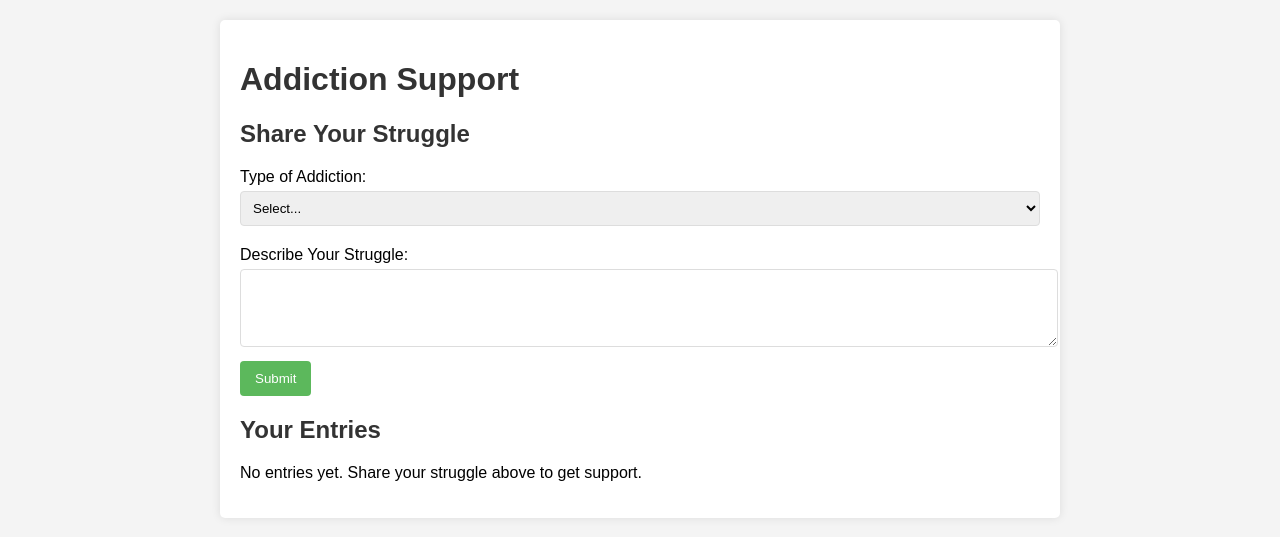
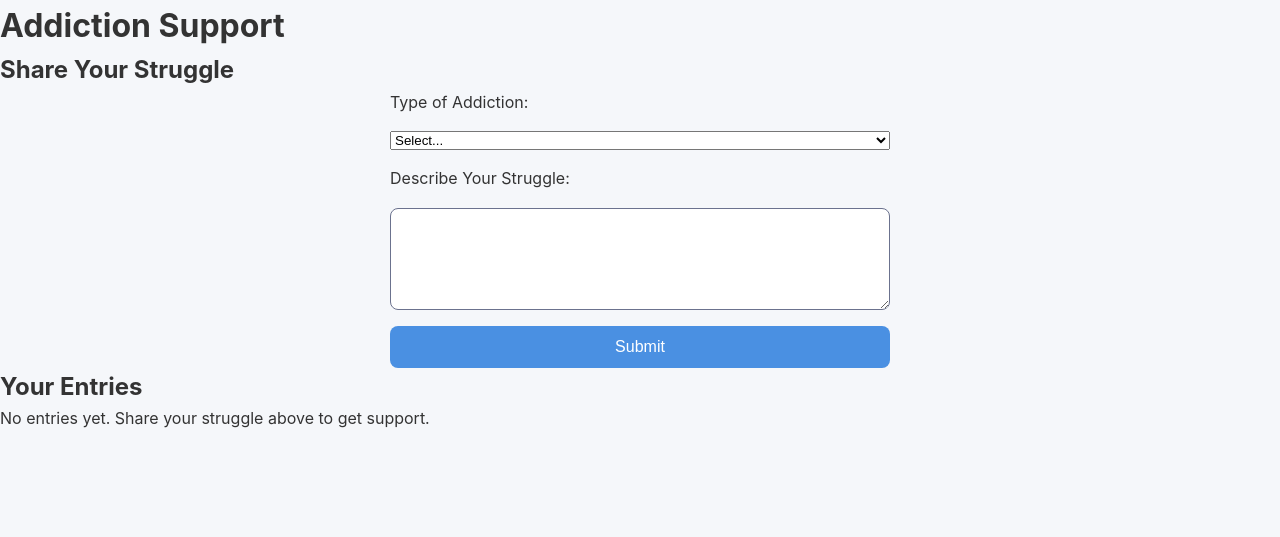
Before and after one commit to MarcSurpris/addiction-support, a Flask app: template templates/index.html in a window 1280 px wide. Shown: the top 537 px of the page. Run offline with Flask 3, Linux system fonts and the light colour scheme; the template is opened without the code that fills it, so the values that code supplies are empty.

Commit message:
Updated base.html and added new folders

```diff
--- /dev/null
+++ b/static/style.css
@@ -0,0 +1,235 @@
+/* Reset default styles for consistency */
+* {
+    margin: 0;
+    padding: 0;
+    box-sizing: border-box;
+}
+
+/* Define color palette */
+:root {
+    --primary-color: #4A90E2; /* Soft blue for trust and calmness */
+    --secondary-color: #6B728E; /* Muted gray for professionalism */
+    --accent-color: #9B59B6; /* Gentle purple for hope and support */
+    --background-color: #F5F7FA; /* Light gray-blue for clean background */
+    --text-color: #333333; /* Dark gray for readability */
+    --highlight-color: #FFD700; /* Subtle gold for emphasis */
+    --card-bg: #FFFFFF; /* White for cards and sections */
+    --shadow: 0 4px 8px rgba(0, 0, 0, 0.1); /* Soft shadow for depth */
+}
+
+/* General body styling */
+body {
+    font-family: 'Inter', -apple-system, BlinkMacSystemFont, 'Segoe UI', Roboto, sans-serif;
+    background-color: var(--background-color);
+    color: var(--text-color);
+    line-height: 1.6;
+    font-size: 16px;
+}
+
+/* Header styling */
+header {
+    background: linear-gradient(135deg, var(--primary-color), var(--accent-color));
+    color: #FFFFFF;
+    padding: 2rem 0;
+    text-align: center;
+    box-shadow: var(--shadow);
+}
+
+header h1 {
+    font-size: 2.5rem;
+    font-weight: 700;
+    letter-spacing: 1px;
+}
+
+header p {
+    font-size: 1.2rem;
+    opacity: 0.9;
+}
+
+/* Navigation bar */
+nav {
+    background-color: var(--card-bg);
+    padding: 1rem;
+    box-shadow: var(--shadow);
+}
+
+nav ul {
+    list-style: none;
+    display: flex;
+    justify-content: center;
+    gap: 2rem;
+}
+
+nav a {
+    color: var(--text-color);
+    text-decoration: none;
+    font-weight: 500;
+    transition: color 0.3s ease;
+}
+
+nav a:hover {
+    color: var(--accent-color);
+}
+
+/* Main content container */
+main {
+    max-width: 1200px;
+    margin: 2rem auto;
+    padding: 0 1rem;
+}
+
+/* Section styling */
+section {
+    background-color: var(--card-bg);
+    padding: 2rem;
+    border-radius: 12px;
+    margin-bottom: 2rem;
+    box-shadow: var(--shadow);
+    transition: transform 0.3s ease;
+}
+
+section:hover {
+    transform: translateY(-5px);
+}
+
+section h2 {
+    color: var(--primary-color);
+    font-size: 1.8rem;
+    margin-bottom: 1rem;
+}
+
+section p {
+    color: var(--text-color);
+    margin-bottom: 1rem;
+}
+
+/* Buttons */
+button, .btn {
+    background-color: var(--primary-color);
+    color: #FFFFFF;
+    padding: 0.75rem 1.5rem;
+    border: none;
+    border-radius: 8px;
+    font-size: 1rem;
+    font-weight: 500;
+    cursor: pointer;
+    transition: background-color 0.3s ease, transform 0.2s ease;
+}
+
+button:hover, .btn:hover {
+    background-color: var(--accent-color);
+    transform: scale(1.05);
+}
+
+/* Call-to-action button */
+.cta {
+    background-color: var(--highlight-color);
+    color: var(--text-color);
+    font-weight: 600;
+}
+
+.cta:hover {
+    background-color: #FFC107;
+}
+
+/* Form styling */
+form {
+    display: flex;
+    flex-direction: column;
+    gap: 1rem;
+    max-width: 500px;
+    margin: 0 auto;
+}
+
+input, textarea {
+    padding: 0.75rem;
+    border: 1px solid var(--secondary-color);
+    border-radius: 8px;
+    font-size: 1rem;
+    transition: border-color 0.3s ease;
+}
+
+input:focus, textarea:focus {
+    outline: none;
+    border-color: var(--primary-color);
+    box-shadow: 0 0 5px rgba(74, 144, 226, 0.3);
+}
+
+/* Footer styling */
+footer {
+    background-color: var(--secondary-color);
+    color: #FFFFFF;
+    text-align: center;
+    padding: 1.5rem;
+    margin-top: 2rem;
+}
+
+footer a {
+    color: var(--highlight-color);
+    text-decoration: none;
+}
+
+footer a:hover {
+    text-decoration: underline;
+}
+
+/* Responsive design */
+@media (max-width: 768px) {
+    header h1 {
+        font-size: 2rem;
+    }
+
+    nav ul {
+        flex-direction: column;
+        align-items: center;
+    }
+
+    section {
+        padding: 1.5rem;
+    }
+
+    .btn {
+        padding: 0.5rem 1rem;
+    }
+}
+
+/* Card layout for support resources or testimonials */
+.card-container {
+    display: grid;
+    grid-template-columns: repeat(auto-fit, minmax(250px, 1fr));
+    gap: 1.5rem;
+}
+
+.card {
+    background-color: var(--card-bg);
+    padding: 1.5rem;
+    border-radius: 12px;
+    box-shadow: var(--shadow);
+    text-align: center;
+    transition: transform 0.3s ease;
+}
+
+.card:hover {
+    transform: translateY(-5px);
+}
+
+.card h3 {
+    color: var(--primary-color);
+    margin-bottom: 0.5rem;
+}
+
+/* Accessibility enhancements */
+a:focus, button:focus {
+    outline: 2px solid var(--accent-color);
+    outline-offset: 2px;
+}
+
+/* Animation for page load */
+@keyframes fadeIn {
+    from { opacity: 0; }
+    to { opacity: 1; }
+}
+
+main {
+    animation: fadeIn 1s ease-in;
+}
--- a/templates/base.html
+++ b/templates/base.html
@@ -4,56 +4,8 @@
     <meta charset="UTF-8">
     <meta name="viewport" content="width=device-width, initial-scale=1.0">
     <title>Addiction Support</title>
+    <link rel="stylesheet" href="{{ url_for('static', filename='css/style.css') }}">
     <style>
-        body {
-            font-family: Arial, sans-serif;
-            margin: 0;
-            padding: 20px;
-            background-color: #f4f4f4;
-        }
-        .container {
-            max-width: 800px;
-            margin: 0 auto;
-            background: white;
-            padding: 20px;
-            border-radius: 5px;
-            box-shadow: 0 0 10px rgba(0,0,0,0.1);
-        }
-        h1, h2 {
-            color: #333;
-        }
-        form {
-            margin-bottom: 20px;
-        }
-        label {
-            display: block;
-            margin: 10px 0 5px;
-        }
-        input, select, textarea {
-            width: 100%;
-            padding: 8px;
-            margin-bottom: 10px;
-            border: 1px solid #ddd;
-            border-radius: 4px;
-        }
-        button {
-            background-color: #5cb85c;
-            color: white;
-            padding: 10px 15px;
-            border: none;
-            border-radius: 4px;
-            cursor: pointer;
-        }
-        button:hover {
-            background-color: #4cae4c;
-        }
-        .entry {
-            border-bottom: 1px solid #ddd;
-            padding: 10px 0;
-        }
-        .entry:last-child {
-            border-bottom: none;
-        }
     </style>
 </head>
 <body>
```
